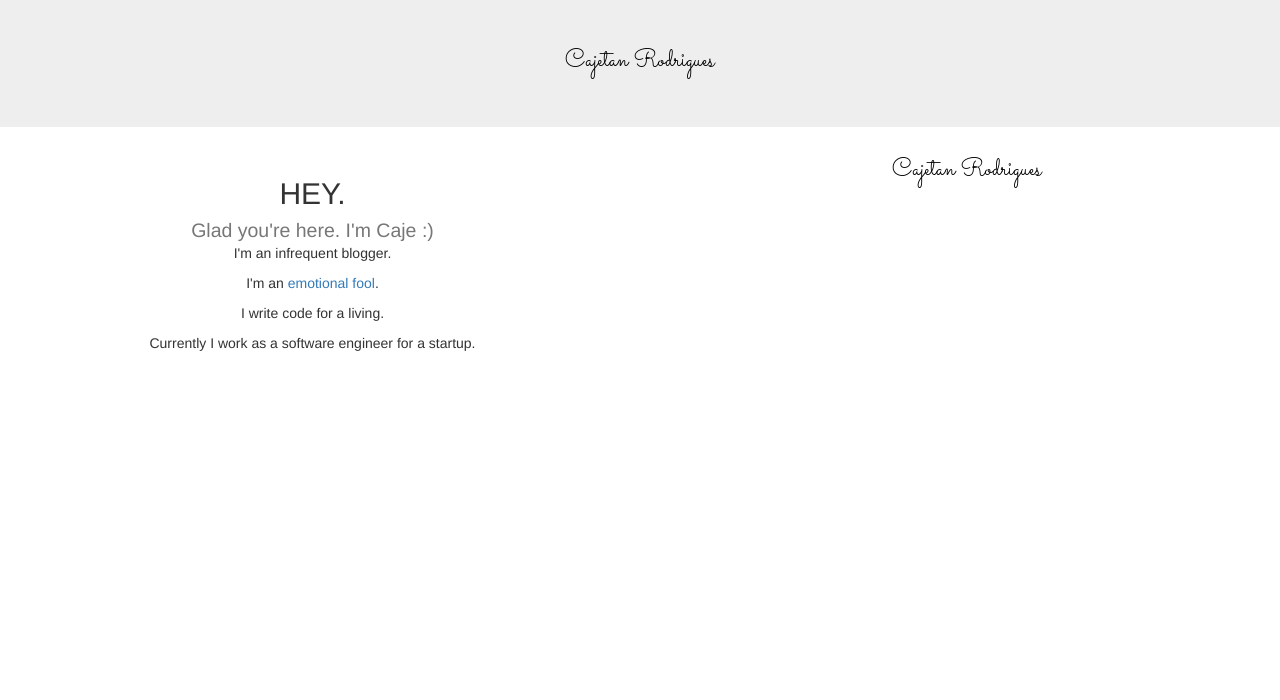
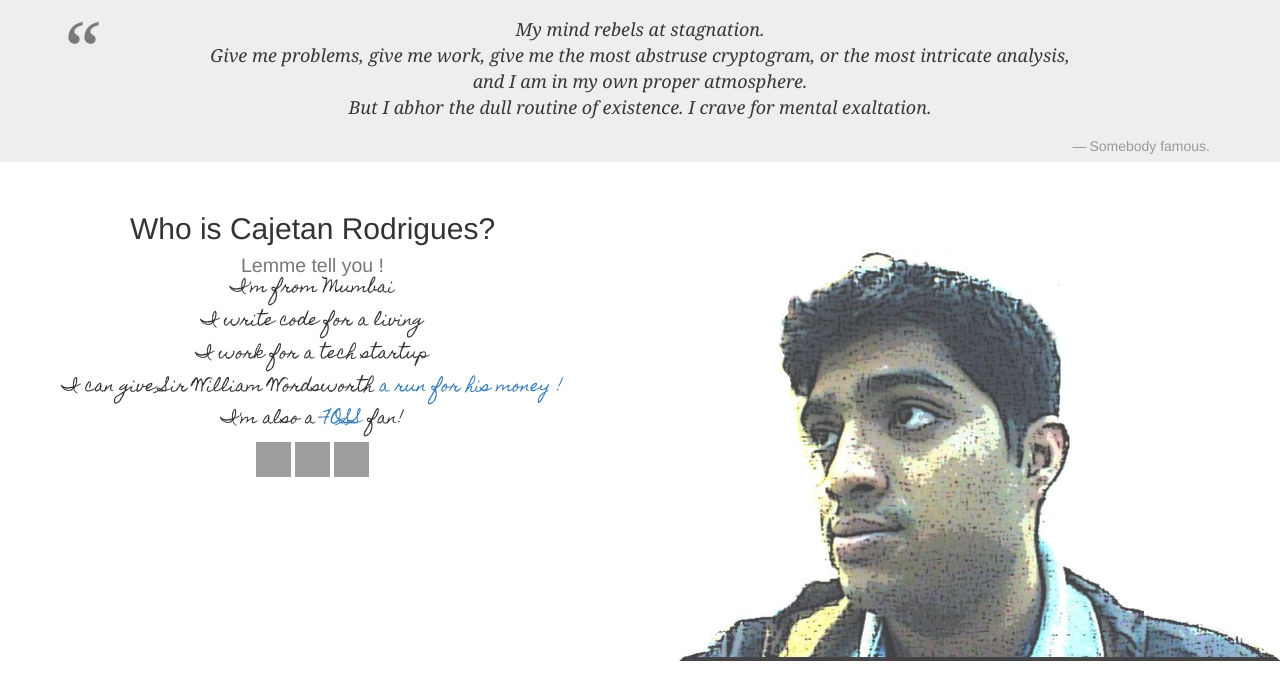
Before and after one commit to caje731/personal-website, a website: page index.html in a window 1280 px wide. Drawn offline with Linux system fonts and the light colour scheme; grey boxes are pictures that could not be loaded.

Commit message:
Added photo and social media links, changed jumbotron quote

```diff
--- a/index.html
+++ b/index.html
@@ -4,38 +4,89 @@
 	<meta name="viewport" content="width=device-width, initial-scale=1">
 	<title>Cajetan Rodrigues</title>
 	<link rel="stylesheet" href="/bower_components/bootstrap/dist/css/bootstrap.min.css"/>
+	<link href='http://fonts.googleapis.com/css?family=Homemade+Apple' rel='stylesheet' type='
+	text/css'/>
 	<script src="/bower_components/jquery/dist/jquery.min.js" type="text/javascript"></script>
+	<style>
+	p{
+		font-family: 'Homemade Apple', cursive;
+		font-size: 16px;
+	}
+	div.quote {
+		font-family: Georgia, serif;
+		font-size: 18px;
+		font-style: italic;
+		margin: 0.25em 0;
+		padding: 0.35em 40px;
+		line-height: 1.45;
+		position: relative;
+		color: #383838;
+	}
+
+	div.quote:before {
+		display: block;
+		padding-left: 10px;
+		content: "\201C";
+		font-size: 80px;
+		position: absolute;
+		left: -20px;
+		top: -20px;
+		color: #7a7a7a;
+	}
+
+	div.cite {
+		color: #999999;
+		font-size: 14px;
+		display: block;
+		margin-top: 5px;
+	}
+
+	div.cite:before {
+		content: "\2014 \2009";
+	}
+	</style>
 </head>
 <body>
-	<div class="jumbotron">
-		<div class="container">
-			<img src="/resources/images/signature_CajetanRodrigues.png" class="img-responsive center-block" alt="Cajetan Rodrigues">
+	<div class="jumbotron" style="padding-bottom:6px;padding-top:5px;">
+		<div class="container text-center">
+			<div class="quote">My mind rebels at stagnation. <br>Give me problems, give me work, give me the most abstruse cryptogram, or the most intricate analysis, <br/>and I am in my own proper atmosphere.<br>But I abhor the dull routine of existence. I crave for mental exaltation.</div>
+			<div class="cite pull-right">Somebody famous.</div>
 		</div>
 	</div>
 
 
 	<div class="row">
-
 		<div style="text-align:center" class="col-xs-12 col-sm-12 col-md-6 col-lg-6">
 			<div class="row">
 				<h2>
-					<div class="col-xs-12 col-sm-12 col-md-12 col-lg-12">HEY. </div>
-					<div class="col-xs-12 col-sm-12 col-md-12 col-lg-12"><small>Glad you're here. I'm Caje :)</small></div>
+					<div class="col-xs-12 col-sm-12 col-md-12 col-lg-12">Who is Cajetan Rodrigues?</div>
+					<div class="col-xs-12 col-sm-12 col-md-12 col-lg-12"><small>Lemme tell you !</small></div>
 				</h2>
 			</div>
 			<div class="row">
-				<p>I'm an infrequent blogger.</p>
-				<p>I'm an <a href="http://blog.caje731.com/poems">emotional fool</a>.</p>
-				<p>I write code for a living.</p>
-				<p>Currently I work as a software engineer for a startup. </p>
+				<p> I'm from Mumbai </p>
+				<p>I write code for a living</p>
+				<p> I work for a tech startup</p>
+				<p style="padding-left:20px; padding-right:20px;">I can give Sir William Wordsworth <a href="http://blog.caje731.com/poems" target="_blank">a run for his money !</a></p>
+				<p>I'm also a <a href="http://en.wikipedia.org/wiki/Free_and_open-source_software" target="_blank">FOSS</a> fan!</p>
+			</div>
+			<div class="row">
+				<div>
+					<a href="http://in.linkedin.com/in/cajetanrodrigues">
+						<img title="LinkedIn" alt="LinkedIn" src="https://socialmediawidgets.files.wordpress.com/2014/03/07_linkedin1.png" width="35" height="35" />
+					</a>
+					<a href="https://twitter.com/r_cajetan">
+						<img title="Twitter" alt="Twitter" src="https://socialmediawidgets.files.wordpress.com/2014/03/01_twitter1.png" width="35" height="35" />
+					</a>
+					<a href="https://www.facebook.com/cajetanr">
+						<img title="Facebook" alt="Facebook" src="https://socialmediawidgets.files.wordpress.com/2014/03/02_facebook1.png" width="35" height="35" />
+					</a>
+				</div>
 			</div>
 		</div>
-
 		<div style="text-align:center" class="col-xs-12 col-sm-12 col-md-6 col-lg-6">
-			<img src="/resources/images/signature_CajetanRodrigues.png" class="img-responsive center-block" alt="Cajetan Rodrigues">
+			<img src="/resources/images/caje1.jpg" class="img-responsive center-block" alt="Cajetan Rodrigues">
 		</div>
-
-
 	</div>
 </body>
 </html>
```
Also changed, not shown: resources/images/caje.jpg (added), resources/images/caje1.jpg (added).
